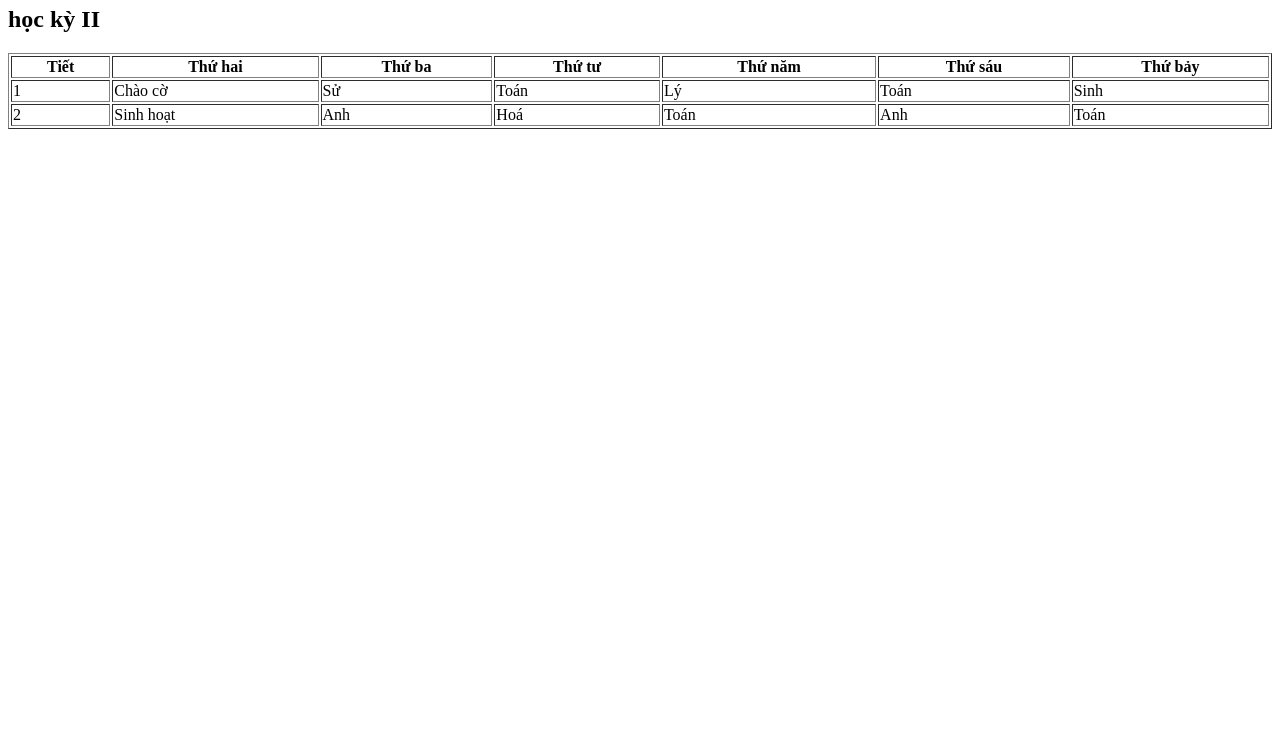
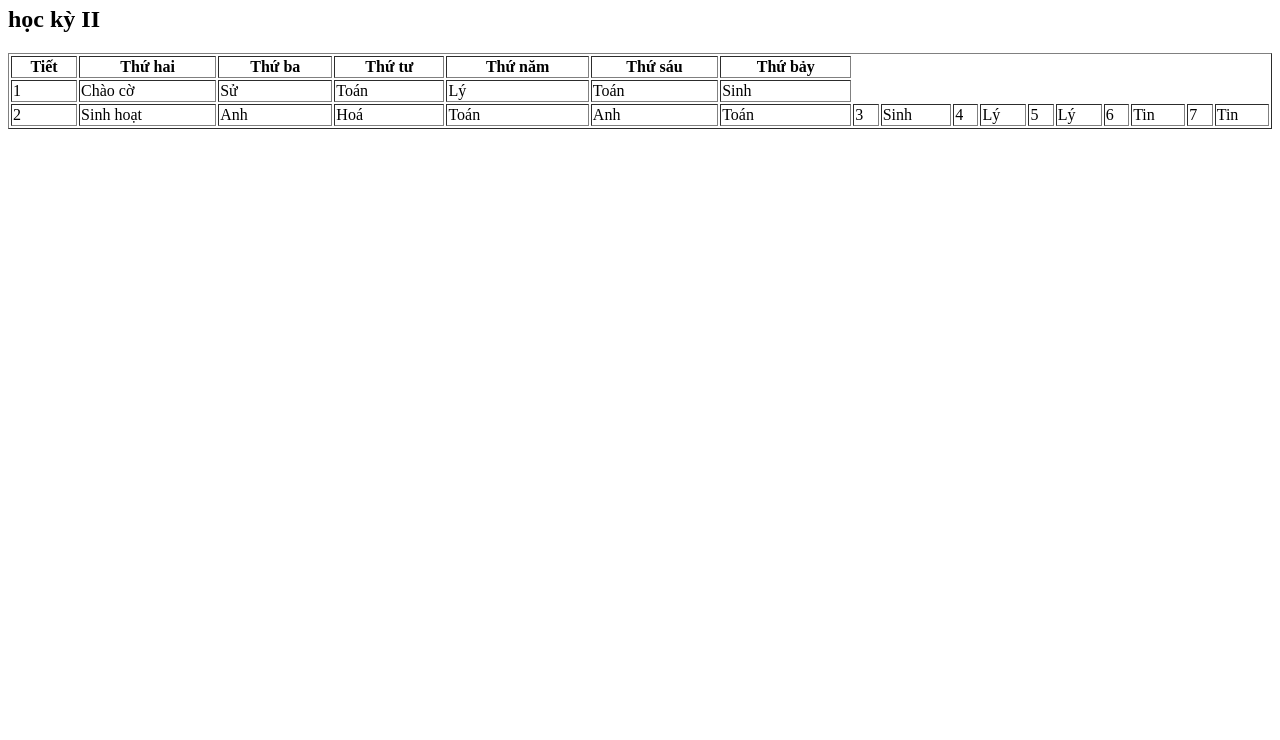
Before and after one commit to tt938828-max/hello-world, a plain HTML site: page index.html in a window 1280 px wide. Shown: the part 60-800 px from the top of the page. Drawn offline with Linux system fonts and the light colour scheme.

Commit message:
Update index.html

```diff
--- a/index.html
+++ b/index.html
@@ -14,6 +14,11 @@
       </tr>
       <tr>
         <td>2</td> <td>Sinh hoạt</td> <td>Anh</td> <td>Hoá</td> <td>Toán</td> <td>Anh</td> <td>Toán</td>
+         <td>3</td> <td>Sinh</td>
+         <td>4</td> <td>Lý</td>
+         <td>5</td> <td>Lý</td>
+         <td>6</td> <td>Tin</td>
+         <td>7</td> <td>Tin</td>
       </tr>
     </table>
   </body>
```
